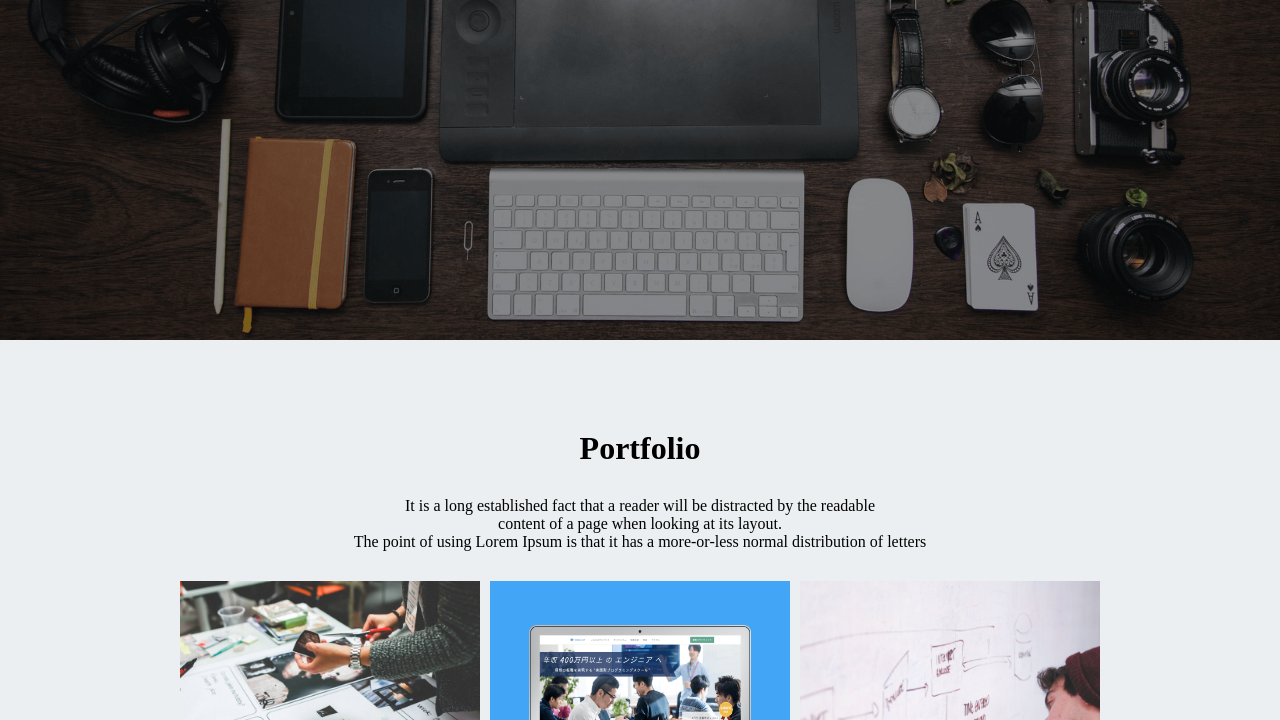
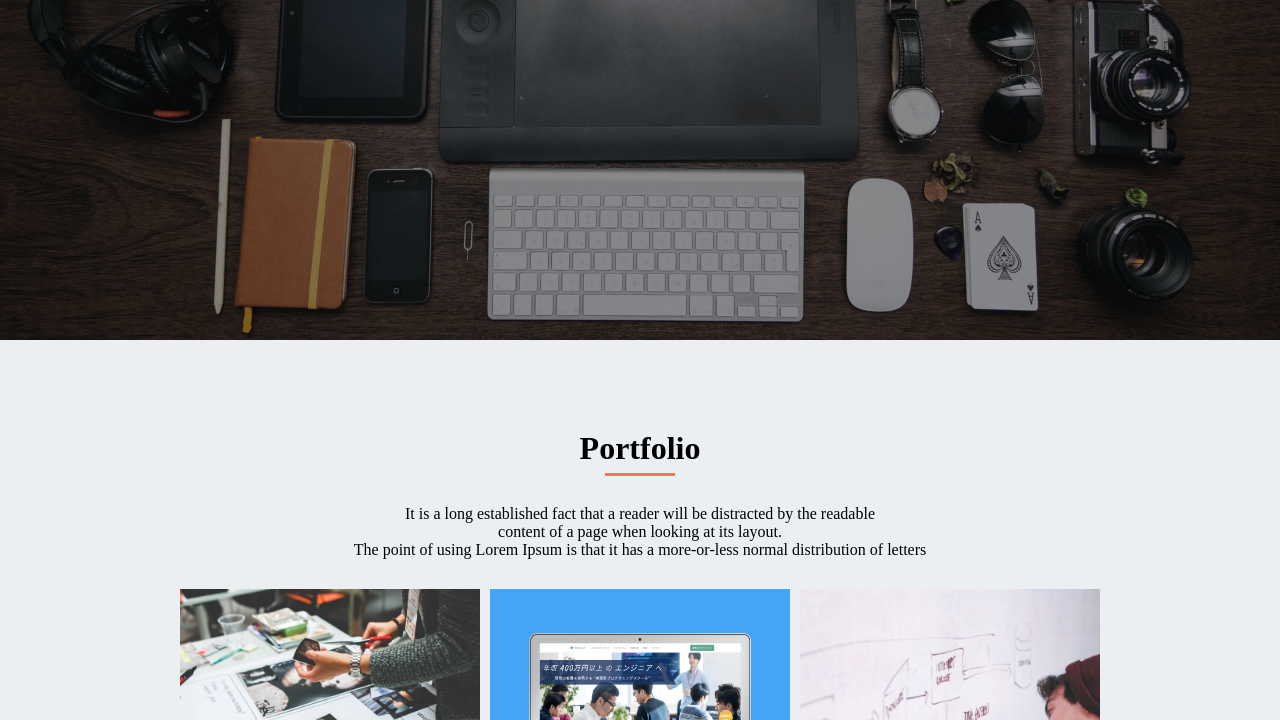
Before and after one commit to kanami55/Application-issues, a website: page index.html in a window 1280 px wide. Shown: the part 380-1100 px from the top of the page. Drawn offline with Linux system fonts and the light colour scheme.

Commit message:
[Add] titile下の下線追加

```diff
--- a/sass/style.scss
+++ b/sass/style.scss
@@ -8,6 +8,7 @@
     padding: 0;
     box-sizing: border-box;
 }
+
 body {
   font-size: 16px;
   color: #000;
@@ -26,14 +27,18 @@ li {
 .title {
   text-align: center;
   font-size: 32px;
+  padding-bottom: 8px;
+  position: relative;
   &::after {
+    position: absolute;
+    content: "";
     width: 70px;
     height: 3px;
-    color: #FC715F;
+    background-color: #FC715F;
     top: 50%;
     left: 50%;
-    transform: translate(-50%,-50%);
-    margin-top: 8px;
+    transform: translateX(-50%);
+    margin-top: 20px;
   }
 }
 
```
Also changed, not shown: css/style.css.
